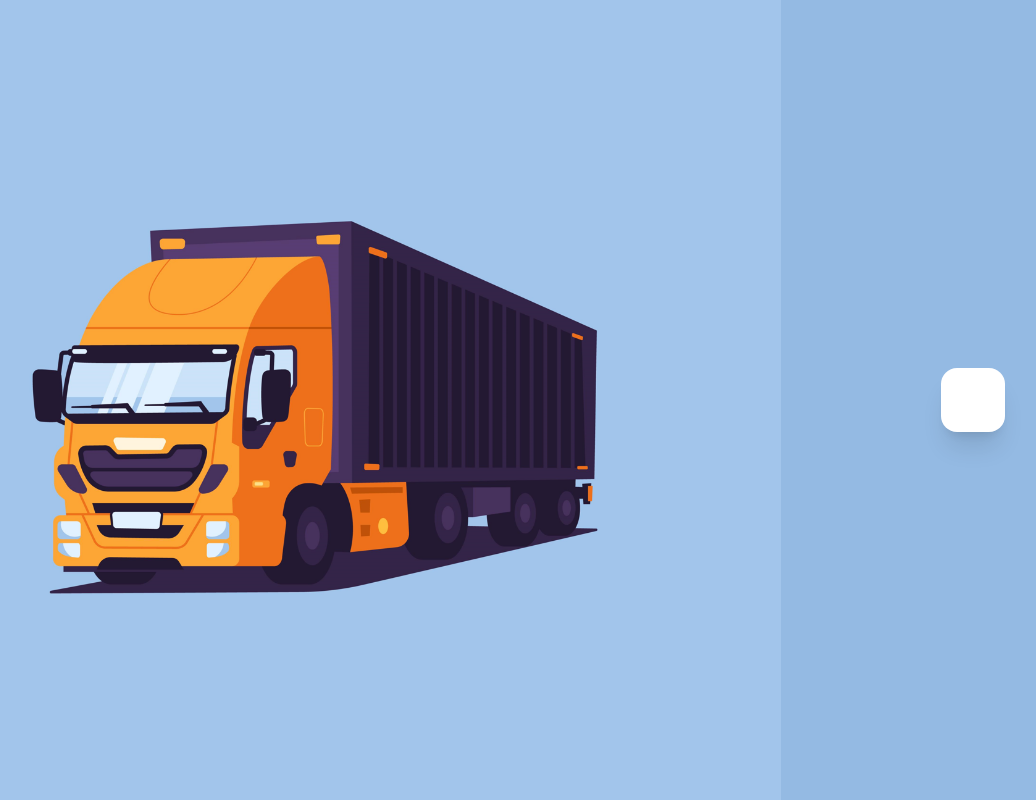
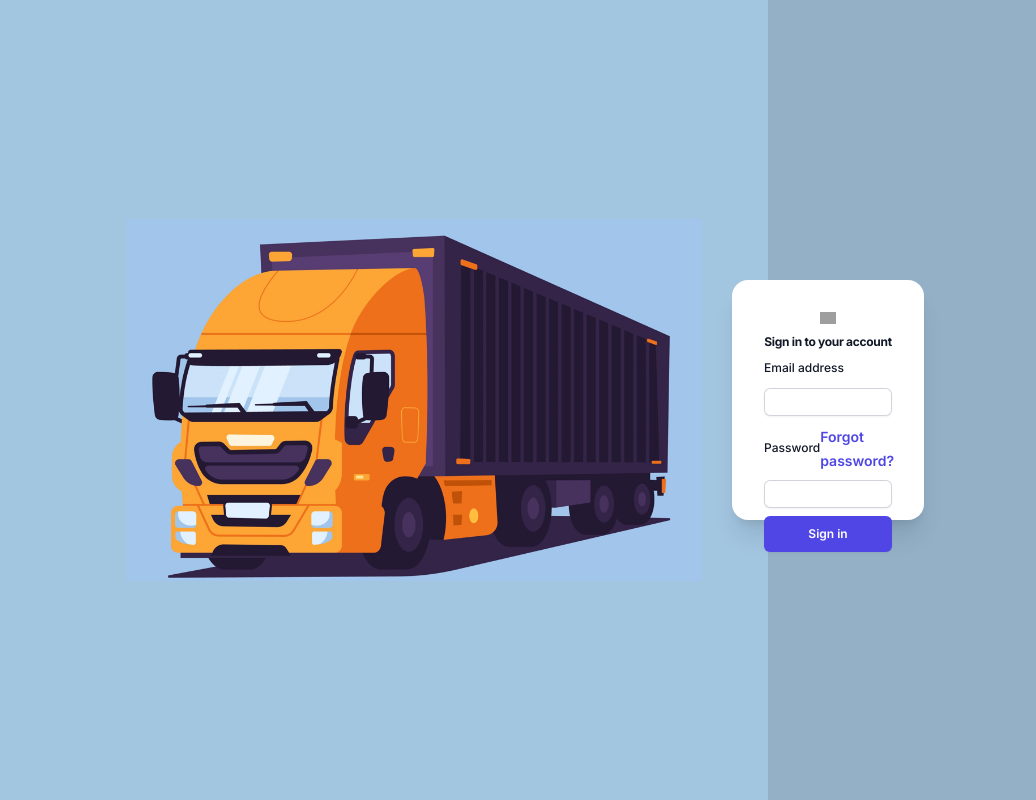
Before and after one commit to AladdinBelhaj/app-transport, a Next.js app in the folder app-transport/: page /login in a window 1280 px wide. Shown: the whole page, without its empty margins (115-1151 px from the left). Built offline with nearby package versions, Linux system fonts and the light colour scheme; grey boxes are pictures that could not be loaded.

Commit message:
Remove extra div and use color gradient

```diff
--- a/app-transport/app/login/Login.module.css
+++ b/app-transport/app/login/Login.module.css
@@ -3,8 +3,13 @@
 }
 
 .left {
-  background-color: #a2c5eb;
-  width: 70%;
+  background: rgb(162, 197, 224);
+  background: linear-gradient(
+    90deg,
+    rgba(162, 197, 224, 1) 69%,
+    rgba(147, 176, 199, 1) 69%
+  );
+  width: 100%;
   height: 100vh;
   display: flex;
   justify-content: center;
@@ -21,6 +26,10 @@
 }
 
 .img {
-  width: 70%;
+  width: 45%;
   margin-right: 30px;
 }
+
+.text-xxs {
+  font-size: 5px;
+}
--- a/app-transport/app/login/page.tsx
+++ b/app-transport/app/login/page.tsx
@@ -1,6 +1,7 @@
 import React from "react";
 import styles from "./Login.module.css";
 import Image from "next/image";
+import "./Login.module.css";
 
 const login = () => {
   return (
@@ -13,15 +14,76 @@ const login = () => {
           width={900}
           height={400}
         />
-      </div>
+        <div className="card w-95 bg-base-100 shadow-xl h-60 w-48">
+          <div className="card-body">
+            <img
+              className="mx-auto h-3 w-auto"
+              src="https://tailwindui.com/img/logos/mark.svg?color=indigo&shade=600"
+              alt="Your Company"
+            />
+            <h2 className="mt-1 text-center text-xs font-bold leading-3 tracking-tight text-gray-900">
+              Sign in to your account
+            </h2>
+            <form className="space-y-2" action="#" method="POST">
+              <div>
+                <label
+                  htmlFor="email"
+                  className={
+                    "block text-xs font-medium leading-6 text-gray-900"
+                  }
+                >
+                  Email address
+                </label>
+                <div className="mt-2">
+                  <input
+                    id="email"
+                    name="email"
+                    type="email"
+                    autoComplete="email"
+                    required
+                    className="block w-full rounded-md border-0 py-0.5 text-gray-900 shadow-sm ring-1 ring-inset ring-gray-300 placeholder:text-gray-400 focus:ring-2 focus:ring-inset focus:ring-indigo-600 sm:text-sm sm:leading-6"
+                  />
+                </div>
+              </div>
 
-      <div className={styles.right}>
-        <div className="card w-95 h-95 bg-base-100 shadow-xl">
-          <div className="card-body">
-            {/* <h2 className="card-title">Card title!</h2> */}
-            {/* <div className="card-actions justify-end">
-              <button className="btn btn-primary">Buy Now</button>
-            </div> */}
+              <div>
+                <div className="flex items-center justify-between">
+                  <label
+                    htmlFor="password"
+                    className="block text-xs font-medium leading-6 text-gray-900"
+                  >
+                    Password
+                  </label>
+                  <div className="text-sx">
+                    <a
+                      href="#"
+                      className="font-semibold text-sm text-indigo-600 hover:text-indigo-500"
+                    >
+                      Forgot password?
+                    </a>
+                  </div>
+                </div>
+                <div className="mt-2">
+                  <input
+                    id="password"
+                    name="password"
+                    type="password"
+                    autoComplete="current-password"
+                    required
+                    className="block w-full rounded-md border-0 py-0.5 text-gray-900 shadow-sm ring-1 ring-inset ring-gray-300 placeholder:text-gray-400 focus:ring-2 focus:ring-inset focus:ring-indigo-600 sm:text-sm sm:leading-6"
+                  />
+                </div>
+              </div>
+
+              <div>
+                <button
+                  type="submit"
+                  className="flex w-full justify-center rounded-md bg-indigo-600 px-3 py-1.5 text-xs font-semibold leading-6 text-white shadow-sm hover:bg-indigo-500 focus-visible:outline focus-visible:outline-2 focus-visible:outline-offset-2 focus-visible:outline-indigo-600"
+                >
+                  Sign in
+                </button>
+              </div>
+            </form>
           </div>
         </div>
       </div>
--- a/app-transport/app/page.tsx
+++ b/app-transport/app/page.tsx
@@ -4,7 +4,7 @@ import Link from "next/link";
 export default function Home() {
   return (
     <main>
-      <div className="flex min-h-full flex-1 flex-col justify-center px-6 py-12 lg:px-8">
+      <div className="flex flex-1 flex-col justify-center px-6 py-12 lg:px-8">
         <div className="sm:mx-auto sm:w-full sm:max-w-sm">
           <img
             className="mx-auto h-10 w-auto"
@@ -17,11 +17,11 @@ export default function Home() {
         </div>
 
         <div className="mt-10 sm:mx-auto sm:w-full sm:max-w-sm">
-          <form className="space-y-6" action="#" method="POST">
+          <form className="space-y-3" action="#" method="POST">
             <div>
               <label
                 htmlFor="email"
-                className="block text-sm font-medium leading-6 text-gray-900"
+                className="block text-sm font-medium leading-3 text-gray-900"
               >
                 Email address
               </label>
```
